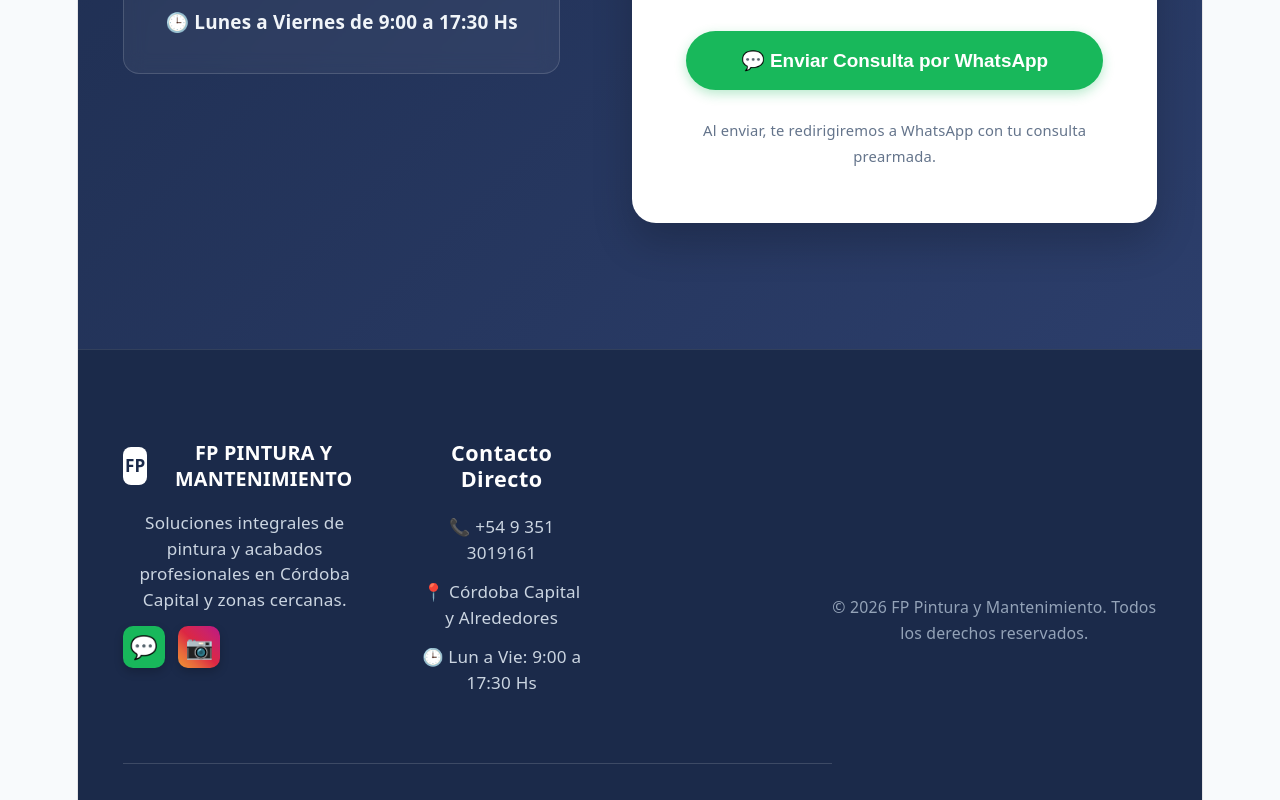
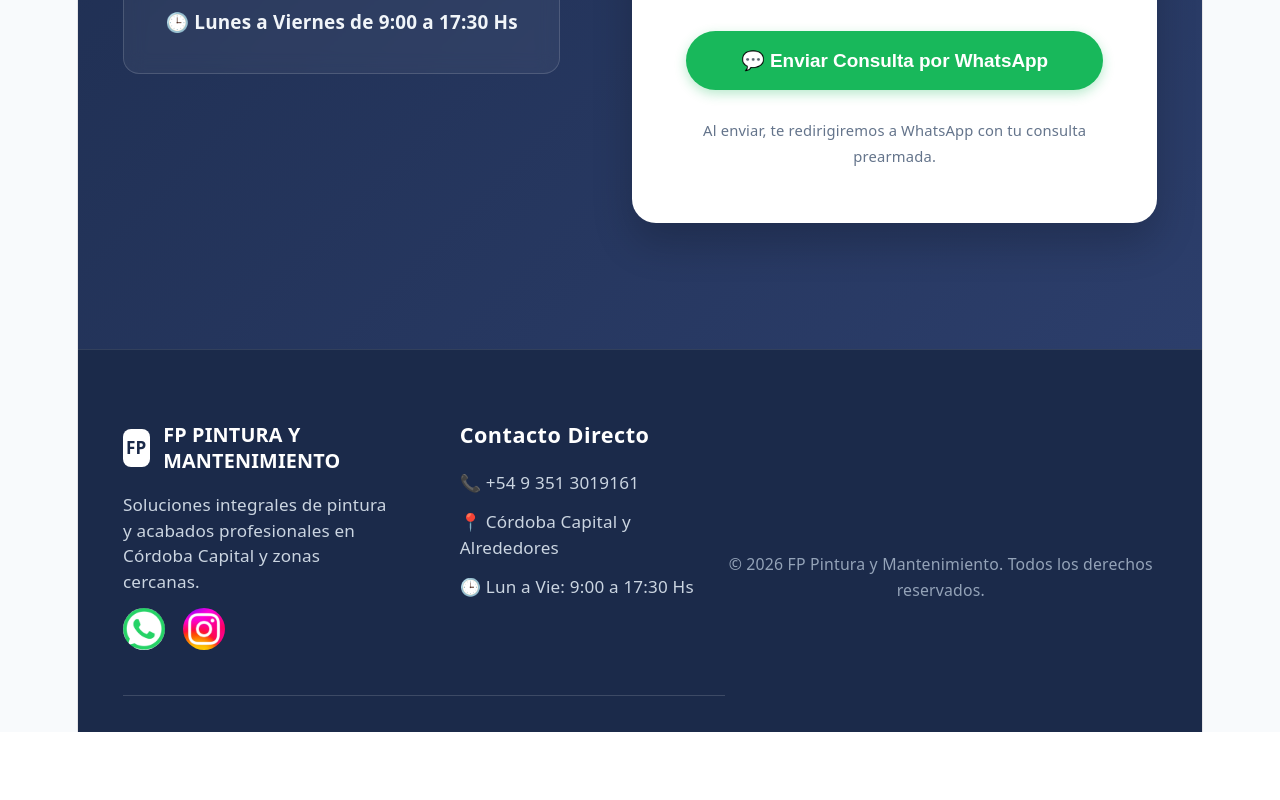
Before and after one commit to mmateodiaz/FP-Pintura, a React (Vite) app: page / in a window 1280 px wide. Shown: the part 4597-5397 px from the top of the page. After the commit the page ends 5329 px from the top, so only its background shows below. Built offline with nearby package versions, Linux system fonts and the light colour scheme.

Commit message:
Agregando informacion contacto

```diff
--- a/src/App.css
+++ b/src/App.css
@@ -721,3 +721,113 @@ footer.footer {
     gap: 2.5rem;
   }
 }
+
+/* --- ESTILOS FINALES DEL FOOTER CENTRADO --- */
+footer.footer {
+  background-color: #1b2a4a;
+  color: #ffffff;
+  padding: 4rem 4% 2rem 4%;
+  width: 100%;
+  border-top: 1px solid rgba(255, 255, 255, 0.1);
+}
+
+.footer-container {
+  max-width: 1100px;
+  margin: 0 auto;
+  display: flex;
+  justify-content: space-around;
+  align-items: flex-start;
+  gap: 4rem;
+  padding-bottom: 2.5rem;
+  border-bottom: 1px solid rgba(255, 255, 255, 0.15);
+  text-align: left;
+}
+
+.footer-col {
+  flex: 1;
+  max-width: 450px;
+}
+
+.footer-col h3 {
+  font-size: 1.2rem;
+  font-weight: 750;
+  margin-bottom: 1.25rem;
+  color: #ffffff;
+}
+
+.footer-brand-box {
+  display: flex;
+  align-items: center;
+  gap: 0.75rem;
+  font-weight: 800;
+  font-size: 1.1rem;
+  margin-bottom: 1rem;
+}
+
+.footer-desc {
+  color: #cbd5e1;
+  font-size: 0.95rem;
+  line-height: 1.6;
+  margin-bottom: 1.5rem;
+}
+
+/* Contenedor de los logos oficiales de redes */
+.footer-socials {
+  display: flex;
+  gap: 1rem;
+  align-items: center;
+}
+
+.social-logo-btn {
+  display: inline-block;
+  width: 42px;
+  height: 42px;
+  transition: transform 0.2s ease;
+}
+
+.social-logo-btn:hover {
+  transform: scale(1.1);
+}
+
+.social-img {
+  width: 100%;
+  height: 100%;
+  object-fit: contain;
+  border-radius: 50%;
+}
+
+.footer-col p {
+  color: #cbd5e1;
+  font-size: 0.95rem;
+  margin-bottom: 0.75rem;
+  line-height: 1.5;
+}
+
+.footer-bottom {
+  max-width: 1100px;
+  margin: 2rem auto 0 auto;
+  text-align: center;
+  color: #94a3b8;
+  font-size: 0.88rem;
+}
+
+@media (max-width: 768px) {
+  .footer-container {
+    flex-direction: column;
+    align-items: center;
+    text-align: center;
+    gap: 2.5rem;
+  }
+
+  .footer-col {
+    max-width: 100%;
+  }
+
+  .footer-brand-box {
+    justify-content: center;
+  }
+
+  .footer-socials {
+    justify-content: center;
+  }
+}
--- a/src/App.jsx
+++ b/src/App.jsx
@@ -313,7 +313,7 @@ function App() {
 
       <footer className="footer">
         <div className="footer-container">
-          <div className="footer-col">
+          <div className="footer-col brand-col">
             <div className="footer-brand-box">
               <div className="logo-box" style={{ width: '38px', height: '38px', fontSize: '0.95rem' }}>FP</div>
               <span>FP PINTURA Y MANTENIMIENTO</span>
@@ -326,24 +326,24 @@ function App() {
                 href={`https://wa.me/${whatsappNumber}?text=${encodeURIComponent("Hola, quiero hacer una consulta.")}`}
                 target="_blank"
                 rel="noopener noreferrer"
-                className="social-icon-btn whatsapp"
+                className="social-logo-btn"
                 title="WhatsApp"
               >
-                💬
+                <img src="/whatsapp-logo.png" alt="WhatsApp" className="social-img" />
               </a>
               <a
                 href="https://www.instagram.com/fp_pintura?utm_source=ig_web_button_share_sheet&exln=ZDNlZDc0MzIxNw=="
                 target="_blank"
                 rel="noopener noreferrer"
-                className="social-icon-btn instagram"
+                className="social-logo-btn"
                 title="Instagram"
               >
-                📷
+                <img src="/instagram-logo.png" alt="Instagram" className="social-img" />
               </a>
             </div>
           </div>
 
-          <div className="footer-col">
+          <div className="footer-col info-col">
             <h3>Contacto Directo</h3>
             <p>📞 +54 9 351 3019161</p>
             <p>📍 Córdoba Capital y Alrededores</p>
```
Also changed, not shown: public/instagram-logo.png (added), public/whatsapp-logo.png (added).
